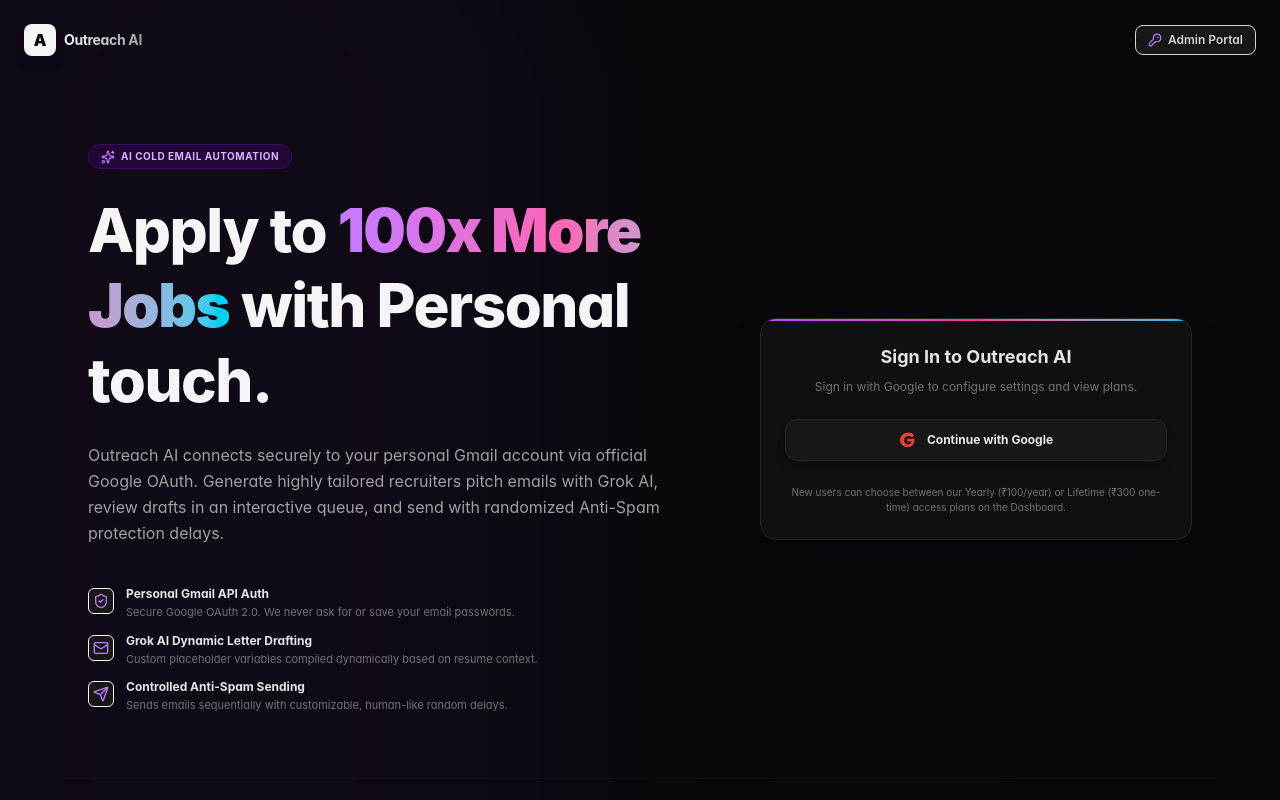
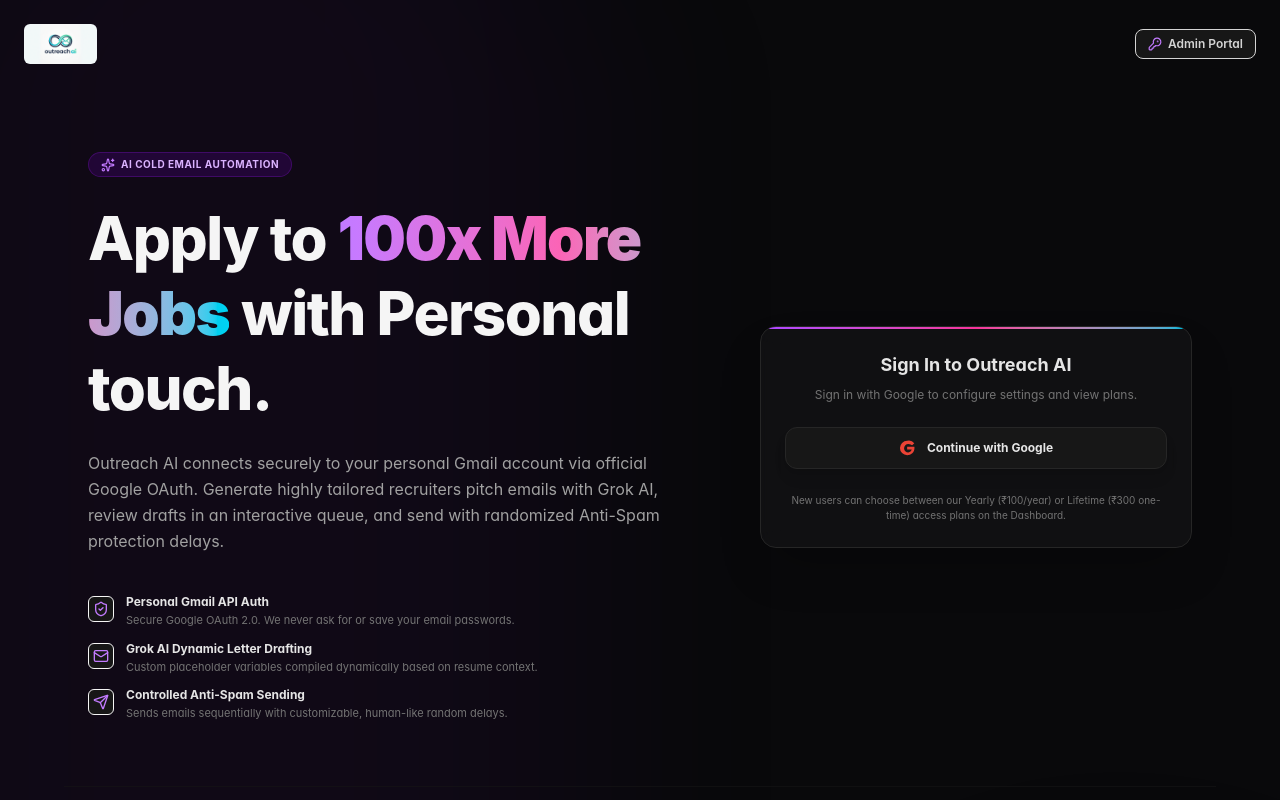
Before and after one commit to Aditya07024/Outreach-AI, a React (Vite) app in the folder frontend/: page / in a window 1280 px wide. Shown: the top 800 px of the page. Built offline with nearby package versions, Linux system fonts and the light colour scheme.

Commit message:
adding logo

```diff
--- a/frontend/src/components/Sidebar.tsx
+++ b/frontend/src/components/Sidebar.tsx
@@ -1,5 +1,6 @@
 import React from 'react';
 import { NavLink } from 'react-router-dom';
+import logo from '../assets/logo.png';
 import {
   LayoutDashboard,
   Send,
@@ -44,10 +45,7 @@
       <div className="p-6 flex flex-col gap-6">
         {/* App Title */}
         <div className="flex items-center gap-2 px-2">
-          <div className="w-6 h-6 rounded bg-neutral-100 flex items-center justify-center text-zinc-950 font-bold text-sm">
-            A
-          </div>
-          <span className="font-semibold text-neutral-200 text-sm tracking-wide">Outreach AI</span>
+          <img src={logo} alt="Outreach AI Logo" className="h-8 object-contain rounded-md" />
         </div>
 
         {/* Navigation Links */}
--- a/frontend/src/pages/LandingPage.tsx
+++ b/frontend/src/pages/LandingPage.tsx
@@ -1,5 +1,6 @@
 import React, { useState, useEffect } from 'react';
 import { useNavigate } from 'react-router-dom';
+import logo from '../assets/logo.png';
 import {
   Sparkles,
   Mail,
@@ -204,12 +205,7 @@
       {/* Header */}
       <header className="max-w-7xl mx-auto w-full px-6 py-6 flex justify-between items-center z-10">
         <div className="flex items-center gap-2">
-          <div className="w-8 h-8 rounded-lg bg-neutral-100 flex items-center justify-center text-zinc-950 font-black text-base shadow-lg">
-            A
-          </div>
-          <span className="text-sm font-bold tracking-tight bg-gradient-to-r from-neutral-100 to-neutral-400 bg-clip-text text-transparent">
-            Outreach AI
-          </span>
+          <img src={logo} alt="Outreach AI Logo" className="h-10 object-contain rounded-md" />
         </div>
 
         <button
```
Also changed, not shown: frontend/src/assets/logo.png (added).
